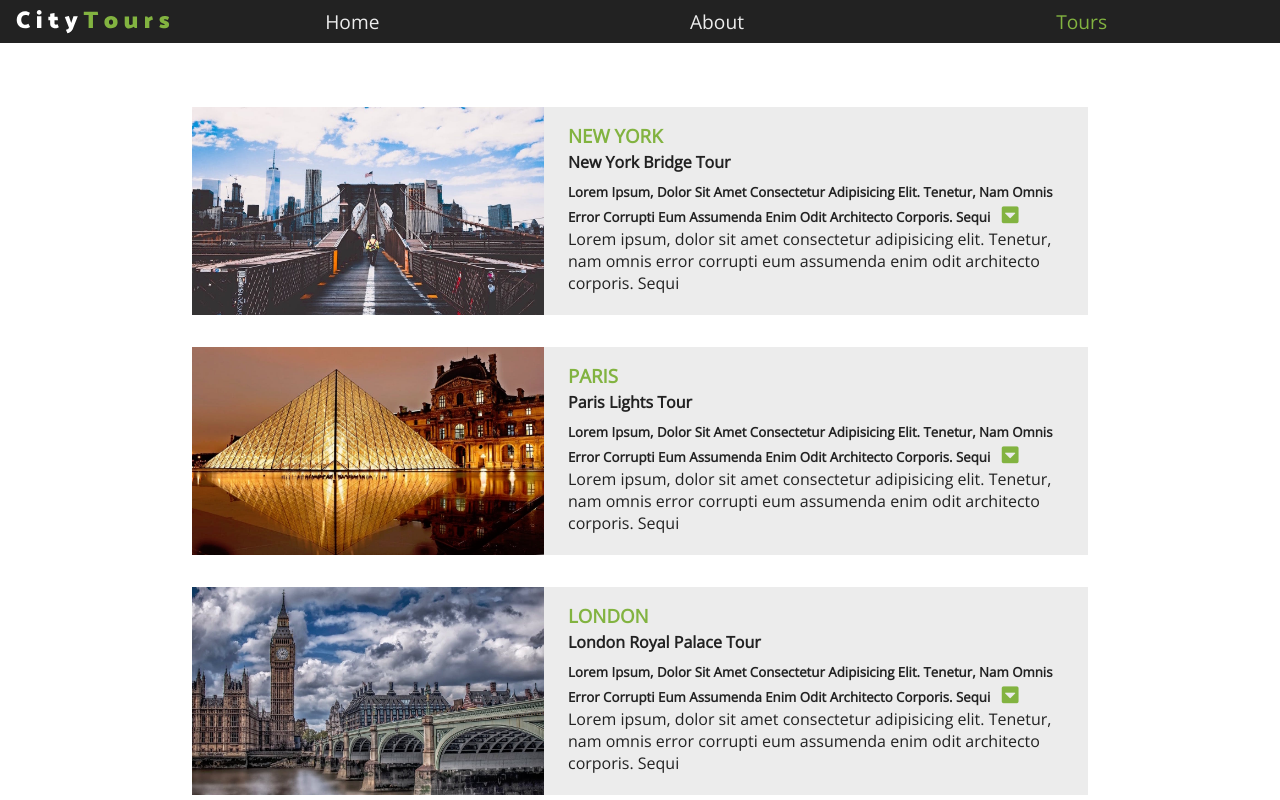
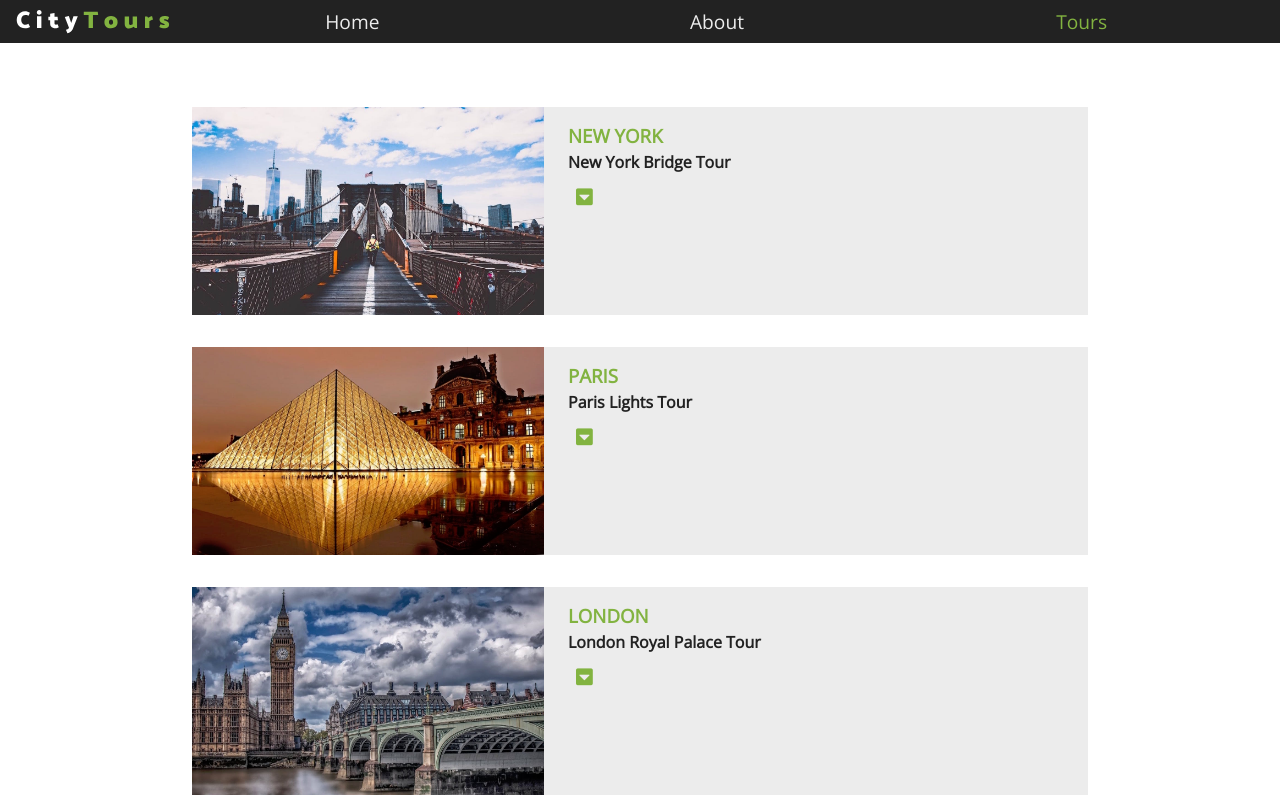
Before and after one commit to kanjamad/React-city-tours, a React (Create React App) app: page / in a window 1280 px wide. Shown: the top 800 px of the page. Built offline with nearby package versions, Linux system fonts and the light colour scheme.

Commit message:
setup info Toggle button

```diff
--- a/src/components/Tour/Tour.js
+++ b/src/components/Tour/Tour.js
@@ -2,6 +2,14 @@
 import './tour.scss';
 
 export default class Tour extends Component {
+    state = {
+        showInfo: false
+    };
+    handleInfo = () => {
+        this.setState({
+            showInfo: !this.state.showInfo
+        });
+    };
     render() {
         const {id,city,img,name,info} = this.props.tour;
         const {removeTour} = this.props;
@@ -17,8 +25,8 @@
                 <div className="tour-info">
                 <h3>{city}</h3>
                 <h4>{name}</h4>
-                <h5>{info} <span><i className="fas fa-caret-square-down"></i></span></h5>
-                <p>{info}</p>
+                <h5>{" "} <span onClick={this.handleInfo}><i className="fas fa-caret-square-down"></i></span></h5>
+                {this.state.showInfo && <p>{info}</p>}
                 </div>
             </article>
         )
```
